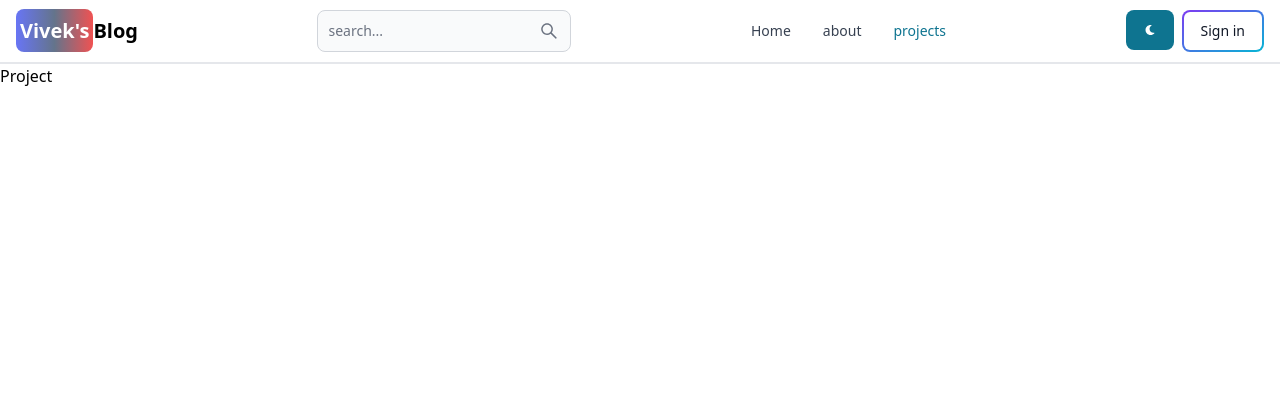
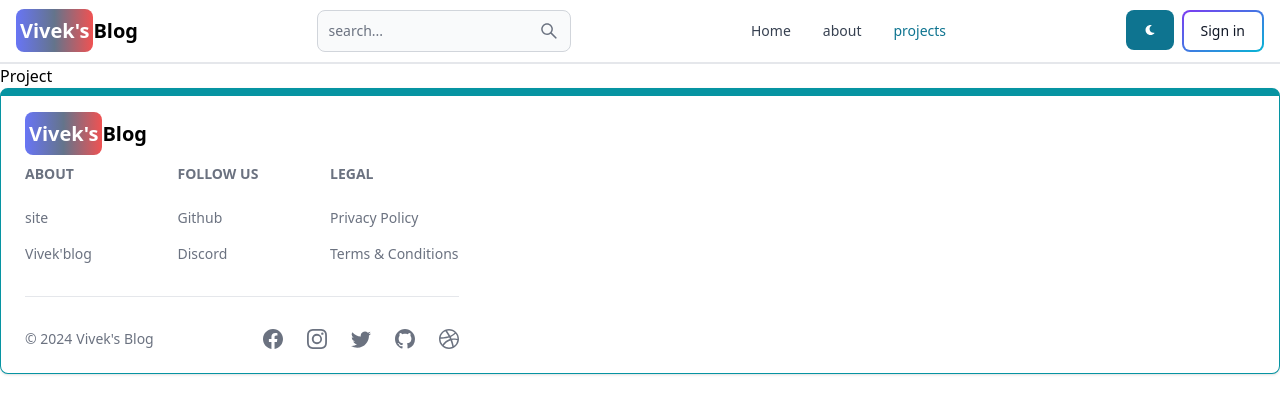
Before and after one commit to calverMingo/mern-blog, a React (Vite) app in the folder client/: page /projects in a window 1280 px wide. Shown: the top 414 px of the page. Built offline with nearby package versions, Linux system fonts and the light colour scheme.

Commit message:
Create and add the footer component

```diff
--- a/client/src/App.jsx
+++ b/client/src/App.jsx
@@ -7,6 +7,7 @@ import Projects from "./pages/Projects";
 import About from "./pages/About";
 import Home from "./pages/Home";
 import Header from "./components/Header";
+import FooterCom from "./components/FooterCom.jsx";
 
 export default function App() {
   return (
@@ -20,6 +21,7 @@ export default function App() {
         <Route path="/dashboard" element={<DashBoard />} />
         <Route path="/projects" element={<Projects />} />
       </Routes>
+      <FooterCom />
     </BrowserRouter>
   );
 }
--- /dev/null
+++ b/client/src/components/FooterCom.jsx
@@ -0,0 +1,87 @@
+import { Footer } from "flowbite-react";
+import { Link } from "react-router-dom";
+import {
+  BsDribbble,
+  BsFacebook,
+  BsGithub,
+  BsInstagram,
+  BsTwitter,
+} from "react-icons/bs";
+
+export default function FooterCom() {
+  return (
+    <Footer container className="border border-t-8 border-teal-500">
+      <div>
+        <div>
+          <div>
+            <Link
+              to="/"
+              className="self-center whitespace-nowrap text-sm sm:text-xl font-semibold dark:text-white"
+            >
+              <span
+                className="px-1 py-2
+        bg-gradient-to-r from-indigo-500 via-slate-500 to-red-500 rounded-lg text-white"
+              >
+                Vivek's
+              </span>
+              Blog
+            </Link>
+          </div>
+          <div className="grid grid-cols-2 gap-3 sm: mt-4 sm:grid-cols-3 sm:gap-6">
+            <div>
+              <Footer.Title title="ABOUT" />
+              <Footer.LinkGroup col>
+                <Footer.Link href="#">site</Footer.Link>
+                <Footer.Link
+                  href="/about"
+                  target="_blank"
+                  rel="noopener noreferrer"
+                >
+                  Vivek'blog
+                </Footer.Link>
+              </Footer.LinkGroup>
+            </div>
+            <div>
+              <Footer.Title title="FOLLOW US" />
+              <Footer.LinkGroup col>
+                <Footer.Link
+                  href="http://www.github.com/calverMingo"
+                  target="_blank"
+                  rel="noopener noreferrer"
+                >
+                  Github
+                </Footer.Link>
+                <Footer.Link href="#">Discord</Footer.Link>
+              </Footer.LinkGroup>
+            </div>
+            <div>
+              <Footer.Title title="LEGAL" />
+              <Footer.LinkGroup col>
+                <Footer.Link href="#">Privacy Policy</Footer.Link>
+                <Footer.Link href="#">Terms & Conditions</Footer.Link>
+              </Footer.LinkGroup>
+            </div>
+          </div>
+        </div>
+        <Footer.Divider />
+        <div className="w-full sm:flex sm:items-center sm:justify-between ">
+          <Footer.Copyright
+            href="#"
+            by="Vivek's Blog"
+            year={new Date().getFullYear()}
+          />
+          <div className="flex gap-6 sm:mt-0 mt-4 sm:justify-center">
+            <Footer.Icon href="#" icon={BsFacebook}></Footer.Icon>
+            <Footer.Icon href="#" icon={BsInstagram} />
+            <Footer.Icon href="#" icon={BsTwitter} />
+            <Footer.Icon
+              href="http://www.github.com/calverMingo"
+              icon={BsGithub}
+            />
+            <Footer.Icon href="#" icon={BsDribbble} />
+          </div>
+        </div>
+      </div>
+    </Footer>
+  );
+}
```
